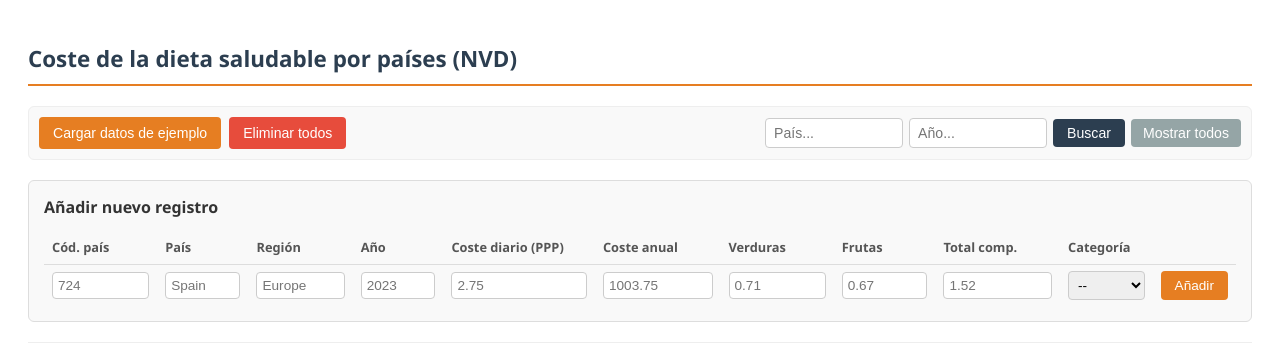
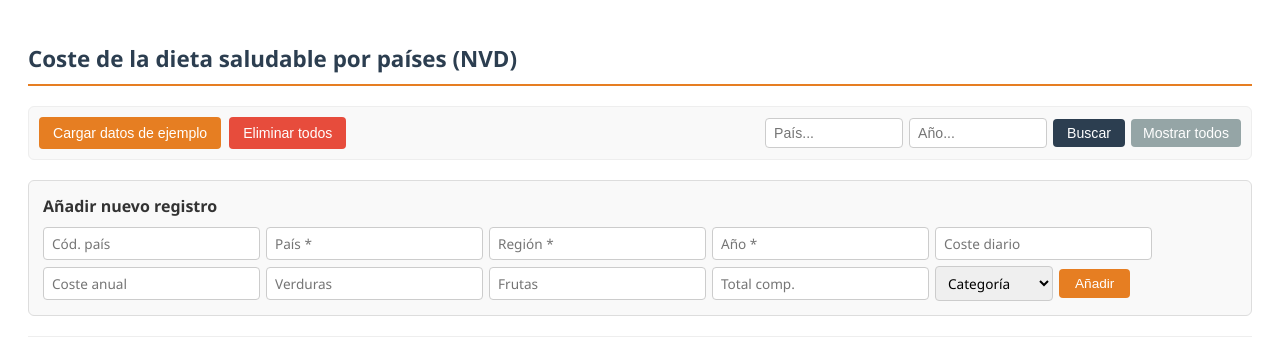
Before and after one commit to gti-sos/SOS2526-18, a SvelteKit app in the folder src/front/: page /cost-of-healthy-diet in a window 1280 px wide. Shown: the top 356 px of the page. Built offline with nearby package versions, Linux system fonts and the light colour scheme; no server answers.

Commit message:
cambio form

```diff
--- a/src/front/src/routes/cost-of-healthy-diet/DietForm.svelte
+++ b/src/front/src/routes/cost-of-healthy-diet/DietForm.svelte
@@ -1,165 +1,77 @@
 <script>
     let { getDiets, message = $bindable(""), messageType = $bindable("danger") } = $props();
 
-    let loading = $state(false);
-
-    let country_code = $state("");
-    let country = $state("");
-    let region = $state("");
-    let year = $state("");
-    let cost_healthy_diet_ppp_usd = $state("");
-    let annual_cost_healthy_diet_usd = $state("");
-    let cost_vegetables_ppp_usd = $state("");
-    let cost_fruits_ppp_usd = $state("");
-    let total_food_components_cost = $state("");
-    let cost_category = $state("");
-
-    function resetForm() {
-        country_code = ""; country = ""; region = ""; year = "";
-        cost_healthy_diet_ppp_usd = ""; annual_cost_healthy_diet_usd = "";
-        cost_vegetables_ppp_usd = ""; cost_fruits_ppp_usd = "";
-        total_food_components_cost = ""; cost_category = "";
-    }
+    let country_code = $state(""), country = $state(""), region = $state(""), year = $state("");
+    let cost_diet = $state(""), cost_annual = $state(""), cost_veg = $state("");
+    let cost_fruit = $state(""), cost_total = $state(""), cost_category = $state("");
 
     async function createDiet() {
-        if (!country.trim() || !region.trim() || !year) {
-            message = "Por favor, rellena al menos el país, la región y el año.";
+        if (!country || !region || !year) {
+            message = "Rellena al menos el país, la región y el año.";
             messageType = "danger";
             return;
         }
-
-        loading = true;
-        message = "";
-
-        const toPost = {
-            country_code: parseInt(country_code) || 0,
-            country: country.trim(),
-            region: region.trim(),
-            year: parseInt(year),
-            cost_healthy_diet_ppp_usd: parseFloat(cost_healthy_diet_ppp_usd) || 0,
-            annual_cost_healthy_diet_usd: parseFloat(annual_cost_healthy_diet_usd) || 0,
-            cost_vegetables_ppp_usd: parseFloat(cost_vegetables_ppp_usd) || 0,
-            cost_fruits_ppp_usd: parseFloat(cost_fruits_ppp_usd) || 0,
-            total_food_components_cost: parseFloat(total_food_components_cost) || 0,
-            cost_category
-        };
-
-        try {
         const res = await fetch("/api/v1/cost-of-healthy-diet-by-countries", {
             method: "POST",
             headers: { "Content-Type": "application/json" },
-                body: JSON.stringify(toPost)
+            body: JSON.stringify({
+                country_code: parseInt(country_code) || 0,
+                country, region, year: parseInt(year),
+                cost_healthy_diet_ppp_usd: parseFloat(cost_diet) || 0,
+                annual_cost_healthy_diet_usd: parseFloat(cost_annual) || 0,
+                cost_vegetables_ppp_usd: parseFloat(cost_veg) || 0,
+                cost_fruits_ppp_usd: parseFloat(cost_fruit) || 0,
+                total_food_components_cost: parseFloat(cost_total) || 0,
+                cost_category
+            })
         });
-
         if (res.ok) {
-                message = `El registro de '${toPost.country}' para el año ${toPost.year} se ha añadido correctamente.`;
+            message = `Registro de '${country}' (${year}) añadido correctamente.`;
             messageType = "success";
-                resetForm();
+            country_code = ""; country = ""; region = ""; year = "";
+            cost_diet = ""; cost_annual = ""; cost_veg = "";
+            cost_fruit = ""; cost_total = ""; cost_category = "";
             await getDiets();
         } else if (res.status === 409) {
-                message = `Ya existe un registro para '${toPost.country}' en el año ${toPost.year}.`;
+            message = `Ya existe un registro para '${country}' en el año ${year}.`;
             messageType = "danger";
         } else if (res.status === 400) {
-                message = "Datos incorrectos o incompletos. Revisa el formulario e inténtalo de nuevo.";
+            message = "Datos incorrectos o incompletos. Revisa el formulario.";
             messageType = "danger";
         } else {
-                message = "No se ha podido guardar el registro. Inténtalo de nuevo más tarde.";
+            message = "No se ha podido guardar el registro. Inténtalo más tarde.";
             messageType = "danger";
         }
-        } catch {
-            message = "No se ha podido conectar con el servidor. Comprueba tu conexión.";
-            messageType = "danger";
-        }
-
-        loading = false;
     }
 </script>
 
-<div class="form-container">
+<div class="form-wrap">
     <h3>Añadir nuevo registro</h3>
-    <table>
-        <thead>
-            <tr>
-                <th>Cód. país</th>
-                <th>País</th>
-                <th>Región</th>
-                <th>Año</th>
-                <th>Coste diario (PPP)</th>
-                <th>Coste anual</th>
-                <th>Verduras</th>
-                <th>Frutas</th>
-                <th>Total comp.</th>
-                <th>Categoría</th>
-                <th></th>
-            </tr>
-        </thead>
-        <tbody>
-            <tr>
-                <td><input bind:value={country_code} type="number" placeholder="724" /></td>
-                <td><input bind:value={country} placeholder="Spain" /></td>
-                <td><input bind:value={region} placeholder="Europe" /></td>
-                <td><input bind:value={year} type="number" placeholder="2023" /></td>
-                <td><input bind:value={cost_healthy_diet_ppp_usd} type="number" step="0.01" placeholder="2.75" /></td>
-                <td><input bind:value={annual_cost_healthy_diet_usd} type="number" step="0.01" placeholder="1003.75" /></td>
-                <td><input bind:value={cost_vegetables_ppp_usd} type="number" step="0.01" placeholder="0.71" /></td>
-                <td><input bind:value={cost_fruits_ppp_usd} type="number" step="0.01" placeholder="0.67" /></td>
-                <td><input bind:value={total_food_components_cost} type="number" step="0.01" placeholder="1.52" /></td>
-                <td>
+    <div class="fila">
+        <input bind:value={country_code} type="number" placeholder="Cód. país" />
+        <input bind:value={country} placeholder="País *" />
+        <input bind:value={region} placeholder="Región *" />
+        <input bind:value={year} type="number" placeholder="Año *" />
+        <input bind:value={cost_diet} type="number" step="0.01" placeholder="Coste diario" />
+        <input bind:value={cost_annual} type="number" step="0.01" placeholder="Coste anual" />
+        <input bind:value={cost_veg} type="number" step="0.01" placeholder="Verduras" />
+        <input bind:value={cost_fruit} type="number" step="0.01" placeholder="Frutas" />
+        <input bind:value={cost_total} type="number" step="0.01" placeholder="Total comp." />
         <select bind:value={cost_category}>
-                        <option value="">--</option>
+            <option value="">Categoría</option>
             <option value="Low Cost">Coste bajo</option>
             <option value="Medium Cost">Coste medio</option>
             <option value="High Cost">Coste alto</option>
         </select>
-                </td>
-                <td>
-                    <button onclick={createDiet} disabled={loading} class="btn-add">
-                        {loading ? '...' : 'Añadir'}
-                    </button>
-                </td>
-            </tr>
-        </tbody>
-    </table>
+        <button onclick={createDiet} class="btn-add">Añadir</button>
+    </div>
 </div>
 
 <style>
-    .form-container {
-        background: #f9f9f9;
-        padding: 15px;
-        border-radius: 6px;
-        border: 1px solid #ddd;
-        margin-bottom: 20px;
-        overflow-x: auto;
-    }
-    h3 { margin: 0 0 12px; color: #333; font-size: 1rem; }
-    table { width: 100%; border-collapse: collapse; }
-    th {
-        padding: 8px;
-        text-align: left;
-        font-size: 0.8rem;
-        color: #555;
-        border-bottom: 1px solid #ddd;
-        white-space: nowrap;
-    }
-    td { padding: 6px 8px; }
-    input, select {
-        width: 100%;
-        padding: 5px;
-        border: 1px solid #ccc;
-        border-radius: 4px;
-        font-size: 0.85rem;
-        box-sizing: border-box;
-    }
-    .btn-add {
-        background: #e67e22;
-        color: white;
-        border: none;
-        padding: 7px 14px;
-        border-radius: 4px;
-        cursor: pointer;
-        font-size: 0.85rem;
-        white-space: nowrap;
-    }
+    .form-wrap { background: #f9f9f9; border: 1px solid #ddd; border-radius: 6px; padding: 14px; margin-bottom: 20px; }
+    h3 { margin: 0 0 10px; font-size: 1rem; color: #333; }
+    .fila { display: flex; flex-wrap: wrap; gap: 6px; align-items: center; }
+    input, select { padding: 6px 8px; border: 1px solid #ccc; border-radius: 4px; font-size: 0.85rem; font-family: inherit; }
+    .btn-add { background: #e67e22; color: white; border: none; padding: 7px 16px; border-radius: 4px; cursor: pointer; font-size: 0.85rem; }
     .btn-add:hover { background: #d35400; }
-    .btn-add:disabled { opacity: 0.5; cursor: not-allowed; }
 </style>
```
Lines whose indentation alone changed are shown as unchanged.
